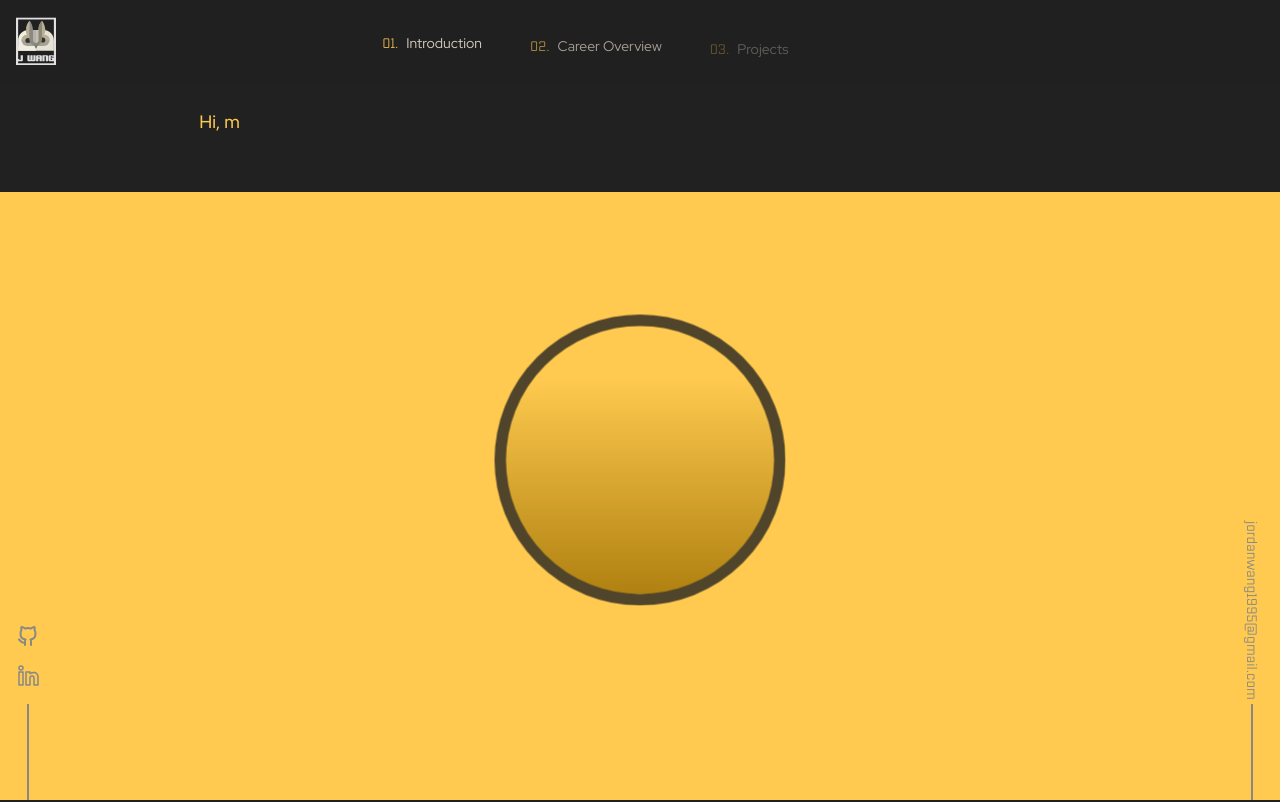
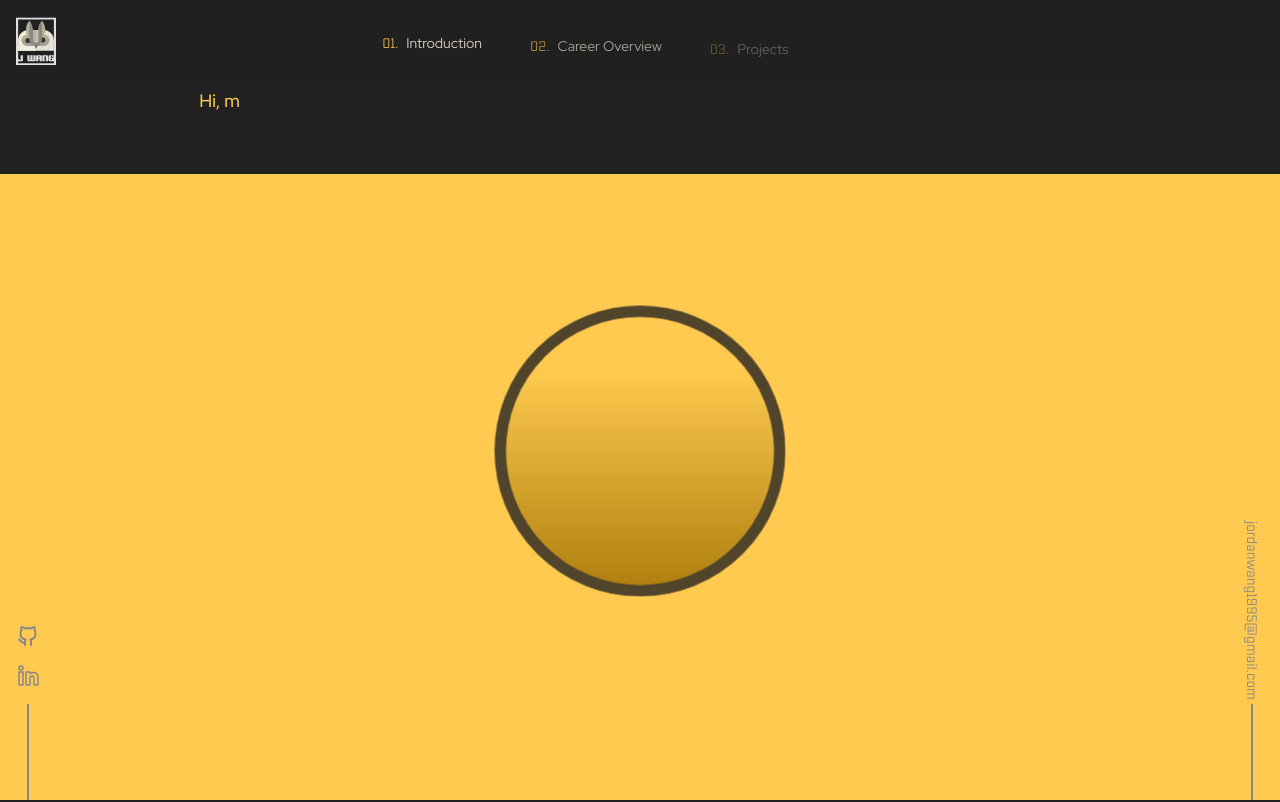
Before and after one commit to jordanwang199507/portfolio, a Next.js app: page / in a window 1280 px wide. Shown: the top 802 px of the page. Built offline with nearby package versions, Linux system fonts and the light colour scheme.

Commit message:
adjusted hero top padding

```diff
--- a/app/_sections/Hero.jsx
+++ b/app/_sections/Hero.jsx
@@ -48,7 +48,7 @@ const Hero = () => {
       id="hero"
       className="h-screen flex flex-col relative min-h-fit max-lg:h-screen max-lg:pt-0 max-lg:mt-0"
     >
-      <div className="relative flex-1/8 min-h-fit flex pt-20">
+      <div className="relative flex-1/8 min-h-fit flex pt-14">
         <div className="global-container w-full flex items-center overflow-hidden">
           <AnimatedParallax
             delay={6}
@@ -94,14 +94,14 @@ const Hero = () => {
               )}
             </h1>
 
-            <h1 className="font-red-hat font-bold text-5xl max-2xl:text-4xl max-md:text-3xl max-sm:text-2xl text-secondary leading-12">
+            <h1 className="font-red-hat font-bold text-4xl max-2xl:text-3xl max-md:text-2xl max-sm:text-2xl text-secondary leading-12">
               {showLine3 && (
                 <Typewriter
                   key={`hero-line3-${lang}`}
                   words={[
                     lang === "zh-TW"
                       ? "打造具可擴充性的系統架構，連結技術與商業價值。"
-                      : "Designing scalable systems that connect technology with business outcomes.",
+                      : "Designing scalable systems that connect tech with business outcomes.",
                   ]}
                   typeSpeed={50}
                   loop={1}
```
